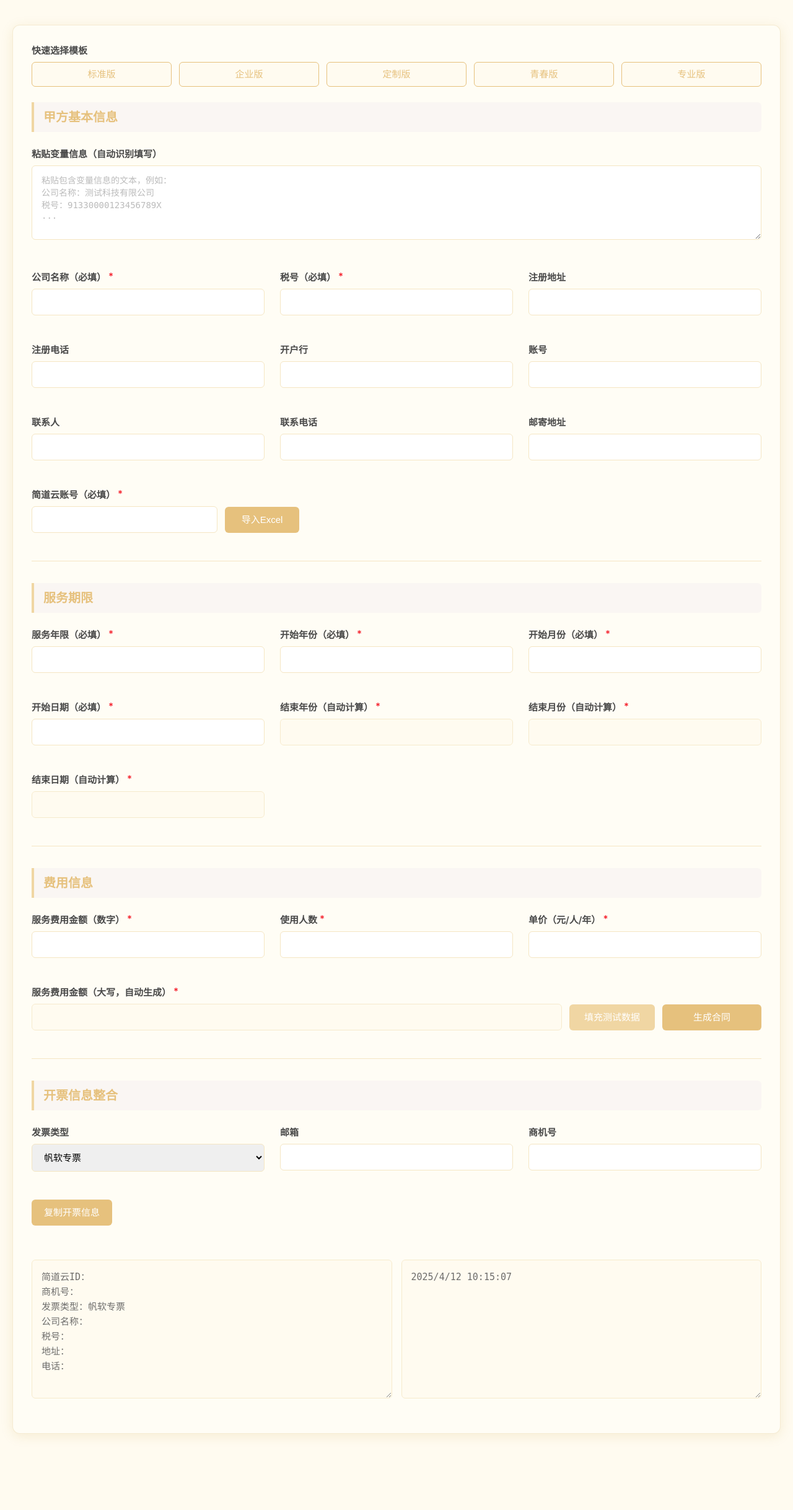
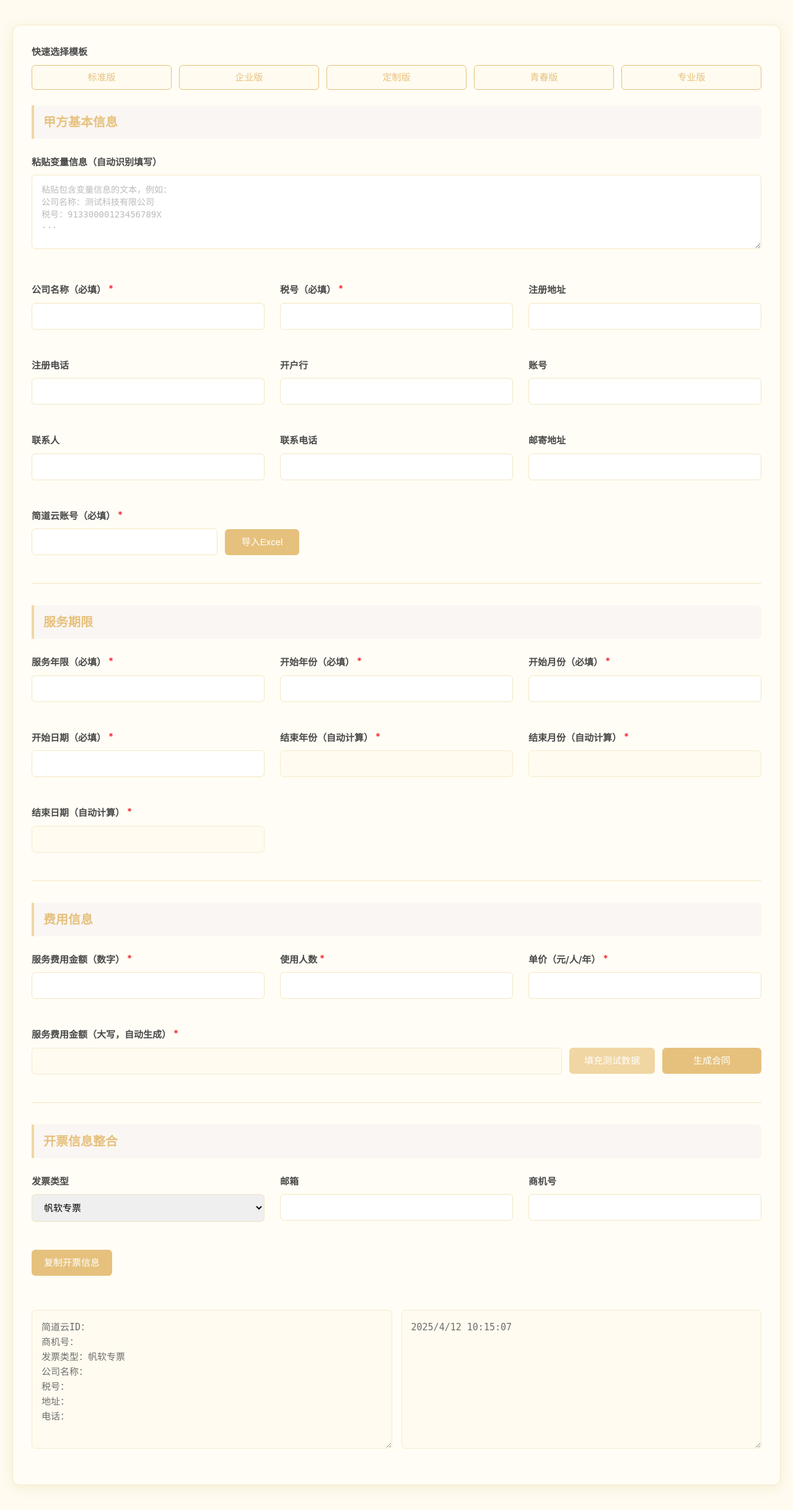
Before and after one commit to Esther1023/ocr-smart-form-system, a Flask app: page / in a window 1280 px wide. Shown: the whole page at 62% size. Before the commit the page ends 2320 px from the top, so only its background shows below. Run offline with Flask 3, Linux system fonts and the light colour scheme; the visitor is signed in with stand-in values (Sample User, id 1).

Commit message:
style: 调整CSS中的行高和容器宽度
将body的行高从1.4调整为1.7，以改善可读性。同时将容器的最大宽度从1320px调整为1310px，以优化布局。

```diff
--- a/static/style.css
+++ b/static/style.css
@@ -17,11 +17,11 @@ body {
     font-family: -apple-system, BlinkMacSystemFont, "Segoe UI", Roboto, "Helvetica Neue", Arial, sans-serif;
     background-color: var(--background-color);
     color: var(--text-color);
-    line-height: 1.4;
+    line-height: 1.7;
 }
 
 .container {
-    max-width: 1320px;
+    max-width: 1310px;
     margin-right: 0;
     margin-left: auto;
     padding: 20px;
```
